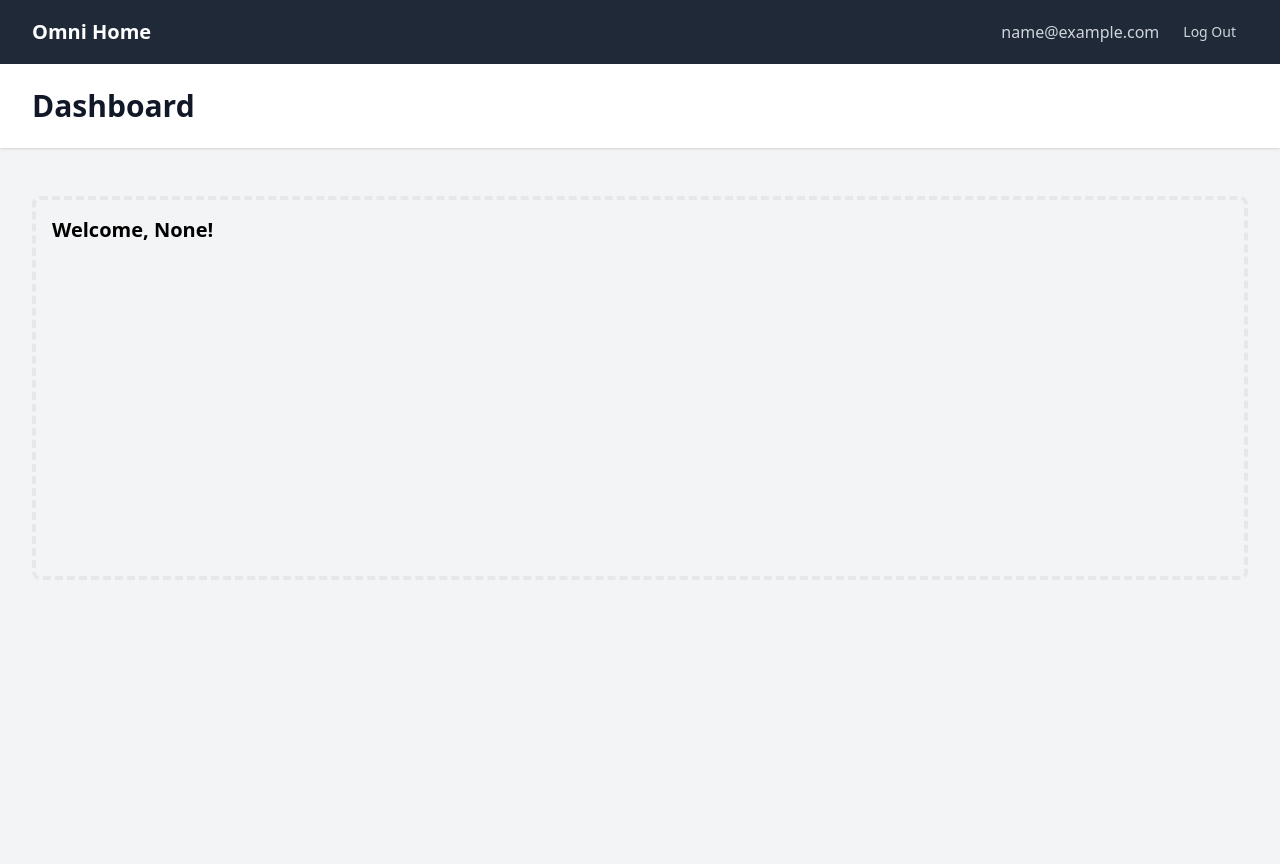
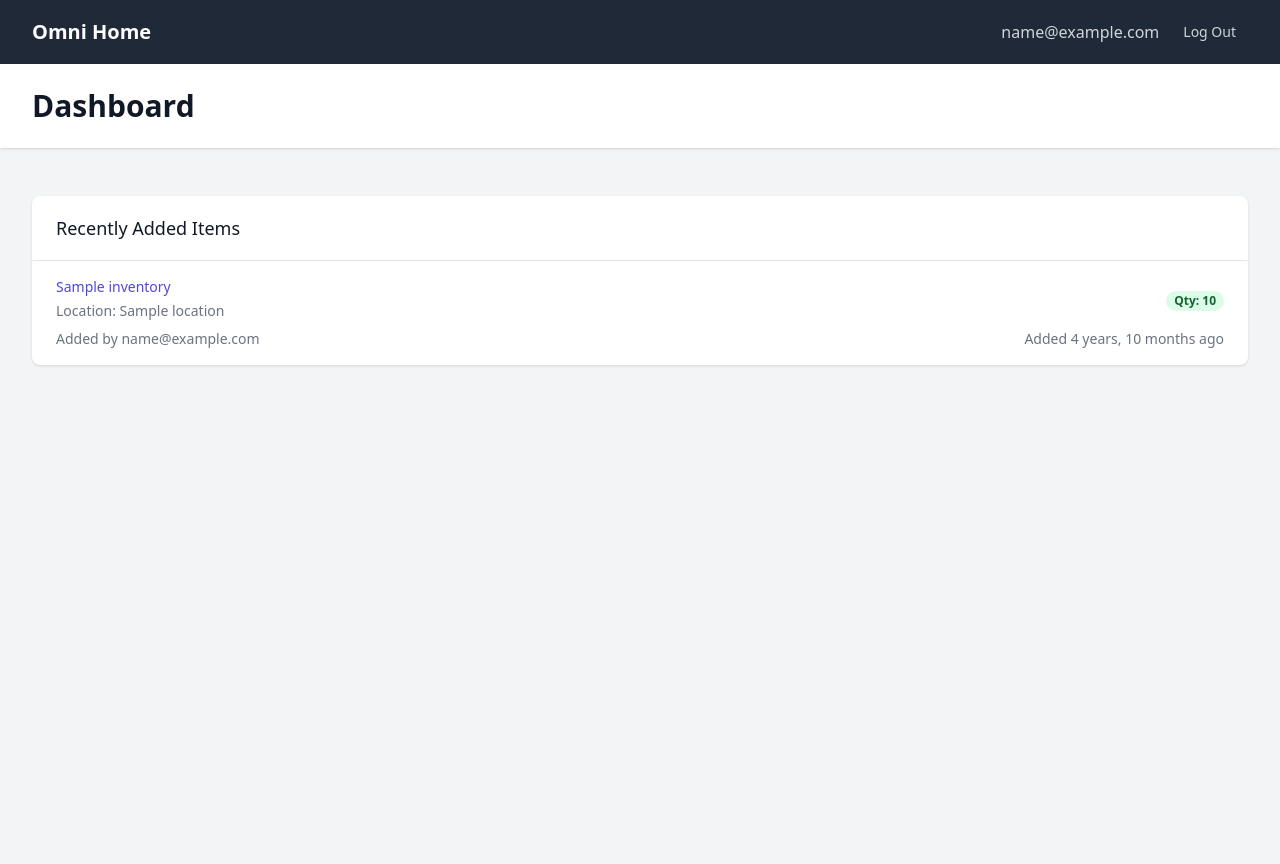
Before and after one commit to sam-phinizy/omni-home, a Django app: page / in a window 1280 px wide. Run offline with Django 5.2, Linux system fonts and the light colour scheme; a user stored in the database is signed in; tables that the repository leaves empty hold one stand-in row (values such as "Sample post"); some libraries are stand-ins or nearby versions.

Commit message:
Adds in a 'parent location' view in the main dashboard

```diff
--- a/omni_home/views.py
+++ b/omni_home/views.py
@@ -1,7 +1,14 @@
 from django.shortcuts import render
 from django.contrib.auth.decorators import login_required
+from inventory.models import Inventory
 
 
 @login_required
 def dashboard(request):
-    return render(request, 'dashboard.html')
+    latest_items = Inventory.objects.select_related(
+        'location', 'created_by'
+    ).order_by('-created_at')[:10]
+
+    return render(request, 'dashboard.html', {
+        'latest_items': latest_items
+    })
--- a/templates/dashboard.html
+++ b/templates/dashboard.html
@@ -12,10 +12,54 @@
     <main>
         <div class="max-w-7xl mx-auto py-6 sm:px-6 lg:px-8">
             <div class="px-4 py-6 sm:px-0">
-                <div class="border-4 border-dashed border-gray-200 rounded-lg h-96">
-                    <div class="p-4">
-                        <h2 class="text-xl font-semibold">Welcome, {{ user.username }}!</h2>
-                        <!-- Add your dashboard content here -->
+                <div class="bg-white shadow overflow-hidden sm:rounded-lg">
+                    <div class="px-4 py-5 sm:px-6">
+                        <h2 class="text-lg leading-6 font-medium text-gray-900">
+                            Recently Added Items
+                        </h2>
+                    </div>
+                    <div class="border-t border-gray-200">
+                        <div class="bg-white shadow overflow-hidden sm:rounded-md">
+                            <ul role="list" class="divide-y divide-gray-200">
+                                {% for item in latest_items %}
+                                <li>
+                                    <div class="px-4 py-4 sm:px-6">
+                                        <div class="flex items-center justify-between">
+                                            <div class="flex-1 min-w-0">
+                                                <p class="text-sm font-medium text-indigo-600 truncate">
+                                                    {{ item.name }}
+                                                </p>
+                                                <p class="mt-1 text-sm text-gray-500">
+                                                    Location: {{ item.location.get_full_path }}
+                                                </p>
+                                            </div>
+                                            <div class="ml-4 flex-shrink-0">
+                                                <span class="px-2 inline-flex text-xs leading-5 font-semibold rounded-full bg-green-100 text-green-800">
+                                                    Qty: {{ item.quantity }}
+                                                </span>
+                                            </div>
+                                        </div>
+                                        <div class="mt-2 sm:flex sm:justify-between">
+                                            <div class="sm:flex">
+                                                <p class="flex items-center text-sm text-gray-500">
+                                                    Added by {{ item.created_by.email }}
+                                                </p>
+                                            </div>
+                                            <div class="mt-2 flex items-center text-sm text-gray-500 sm:mt-0">
+                                                <p>
+                                                    Added {{ item.created_at|timesince }} ago
+                                                </p>
+                                            </div>
+                                        </div>
+                                    </div>
+                                </li>
+                                {% empty %}
+                                <li class="px-4 py-4 sm:px-6 text-gray-500 text-center">
+                                    No items have been added yet.
+                                </li>
+                                {% endfor %}
+                            </ul>
+                        </div>
                     </div>
                 </div>
             </div>
```
